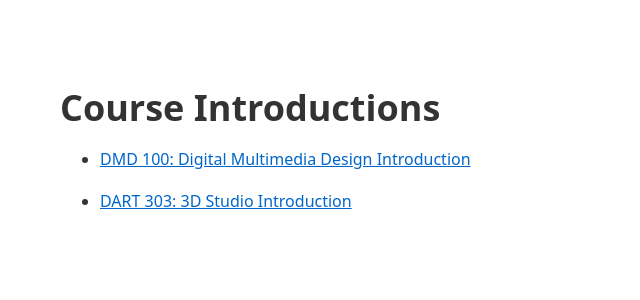
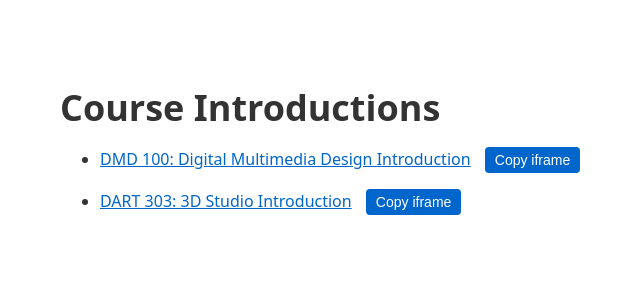
Before and after one commit to michael-collins/course-intros, a Jekyll site: the page built from index.md, in a window 1280 px wide. Shown: the top 300 px of the page, without its empty margins (220-860 px from the left). Built offline with Jekyll 4.4.1, drawn with Linux system fonts in a browser that asks for light colours.

Commit message:
updated index page

```diff
--- a/_layouts/default.html
+++ b/_layouts/default.html
@@ -4,6 +4,38 @@
     <meta charset="UTF-8">
     <meta name="viewport" content="width=device-width, initial-scale=1.0">
     <title>{{ page.title }}</title>
+    <style>
+        .copy-button {
+            background: #0066cc;
+            color: white;
+            border: none;
+            padding: 5px 10px;
+            border-radius: 4px;
+            cursor: pointer;
+            font-size: 14px;
+            margin-left: 10px;
+        }
+        .copy-button:hover {
+            background: #0052a3;
+        }
+        .copy-button.copied {
+            background: #28a745;
+        }
+    </style>
+    <script>
+        function copyIframe(url) {
+            const iframe = `<iframe src="${url}" width="100%" height="600px" frameborder="0"></iframe>`;
+            navigator.clipboard.writeText(iframe).then(() => {
+                const button = event.target;
+                button.textContent = 'Copied!';
+                button.classList.add('copied');
+                setTimeout(() => {
+                    button.textContent = 'Copy iframe';
+                    button.classList.remove('copied');
+                }, 2000);
+            });
+        }
+    </script>
     <style>
         body {
             font-family: system-ui, -apple-system, BlinkMacSystemFont, 'Segoe UI', 'Roboto', 'Oxygen', 'Ubuntu', 'Cantarell', 'Fira Sans', 'Droid Sans', 'Helvetica Neue', sans-serif;
--- a/index.md
+++ b/index.md
@@ -5,6 +5,13 @@ title: Course Introductions
 
 # Course Introductions
 
+<ul>
 {% for post in site.posts %}
-* [{{ post.title }}]({{ post.url | relative_url }})
+  <li>
+    <p>
+      <a href="{{ site.baseurl }}{{ post.url }}">{{ post.title }}</a>
+      <button class="copy-button" onclick="copyIframe('{{ site.url }}/{{ site.baseurl }}{{ post.url }}')">Copy iframe</button>
+    </p>
+  </li>
 {% endfor %}
+</ul>
```
Also changed, not shown: 4 other files.
